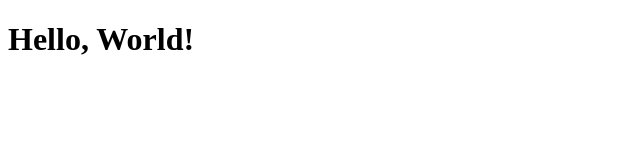
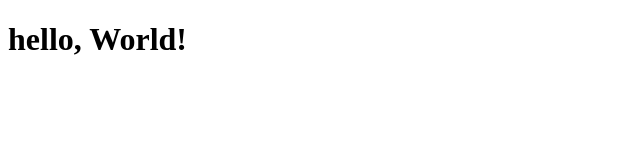
Before and after one commit to mansoob490/Git-hub-repsoitry1, a plain HTML site: page index.html in a window 1280 px wide. Shown: the whole page, without its empty margins (0-640 px from the left). Drawn offline with Linux system fonts and the light colour scheme.

Commit message:
Change heading text to lowercase 'hello, World!'

```diff
--- a/index.html
+++ b/index.html
@@ -7,7 +7,7 @@
 </head>
 <body>
     <h1>
-        Hello, World!
+        hello, World!
     </h1>
 </body>
 </html>
```
